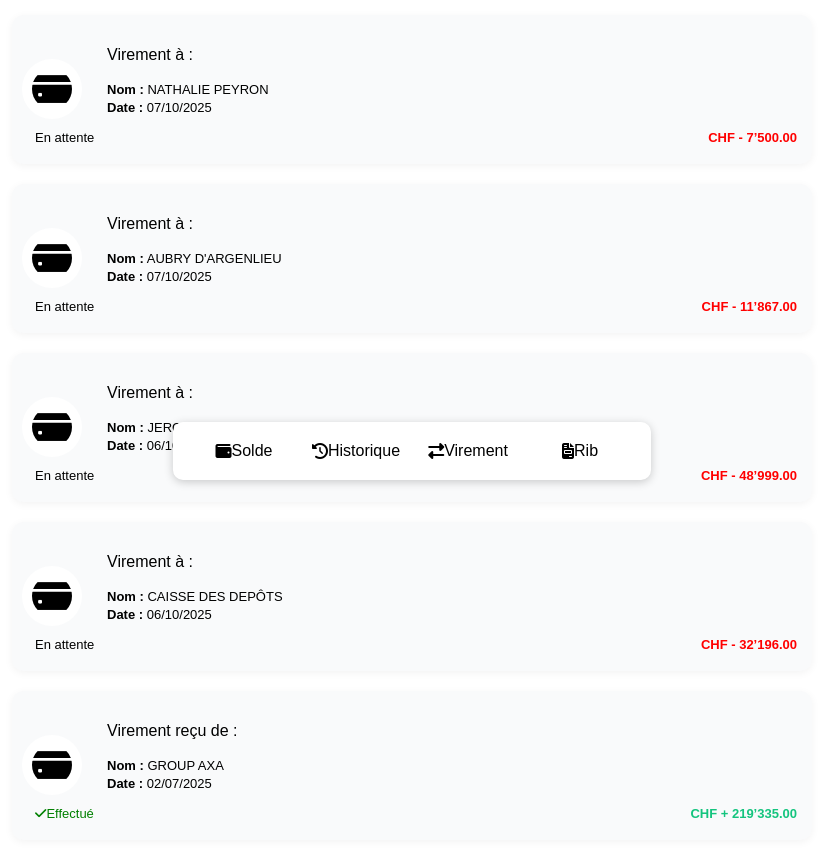
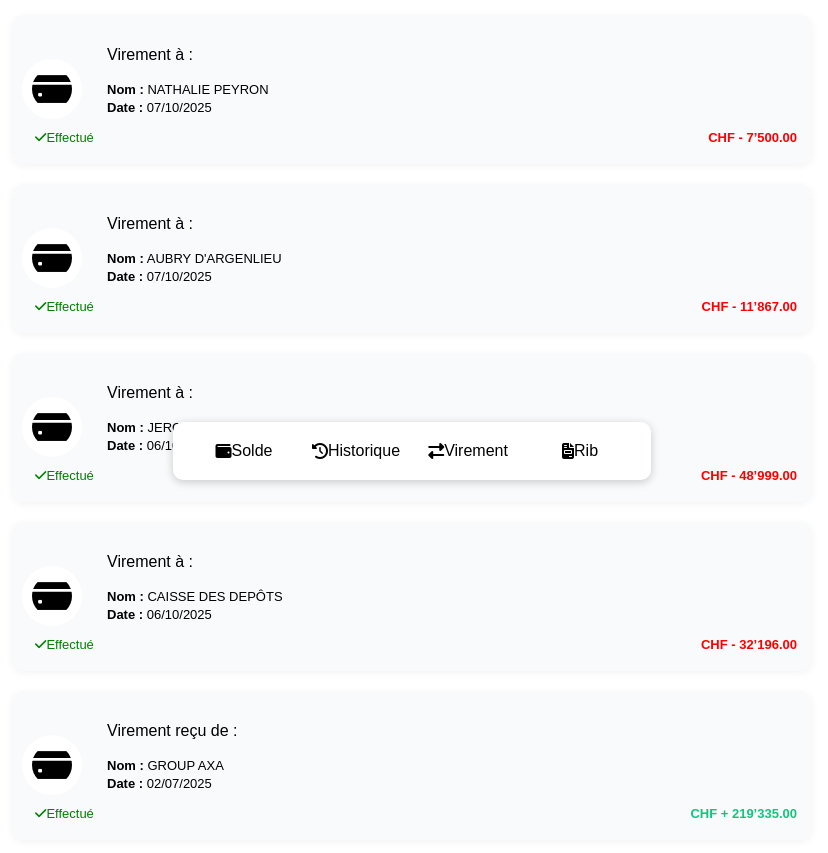
Before and after one commit to kouame-yao/acces.bank, a website: page public/historique.html in a window 1280 px wide. Shown: the part 320-1173 px from the top of the page, without its empty margins (228-1056 px from the left). Drawn offline with Linux system fonts and the light colour scheme; no server answers.

Commit message:
Update historique.html
5eme modification du ficher historique

```diff
--- a/public/historique.html
+++ b/public/historique.html
@@ -62,8 +62,8 @@
           </div>
         </div>
         <div class="montant-paiement">
-          <span class="paiement-label" style="color: black; font-size: 13px"
-            >En attente</span
+          <span class="paiement-label" style="color: green; font-size: 13px"
+            ><i class="fa-solid fa-check"></i>Effectué</span
           >
           <span class="montant-value2" style="color: red; font-size: 13px">
             CHF - 7’500.00
@@ -102,8 +102,8 @@
           </div>
         </div>
         <div class="montant-paiement">
-          <span class="paiement-label" style="color: black; font-size: 13px"
-            >En attente</span
+          <span class="paiement-label" style="color: green; font-size: 13px"
+            ><i class="fa-solid fa-check"></i>Effectué</span
           >
           <span class="montant-value2" style="color: red; font-size: 13px">
             CHF - 11’867.00
@@ -142,8 +142,8 @@
           </div>
         </div>
         <div class="montant-paiement">
-          <span class="paiement-label" style="color: black; font-size: 13px"
-            >En attente</span
+          <span class="paiement-label" style="color: green; font-size: 13px"
+            ><i class="fa-solid fa-check"></i>Effectué</span
           >
           <span class="montant-value2" style="color: red; font-size: 13px">
             CHF - 48’999.00
@@ -181,8 +181,8 @@
           </div>
         </div>
         <div class="montant-paiement">
-          <span class="paiement-label" style="color: black; font-size: 13px"
-            >En attente</span
+          <span class="paiement-label" style="color: green; font-size: 13px"
+            ><i class="fa-solid fa-check"></i>Effectué</span
           >
           <span class="montant-value2" style="color: red; font-size: 13px">
             CHF - 32’196.00
```
